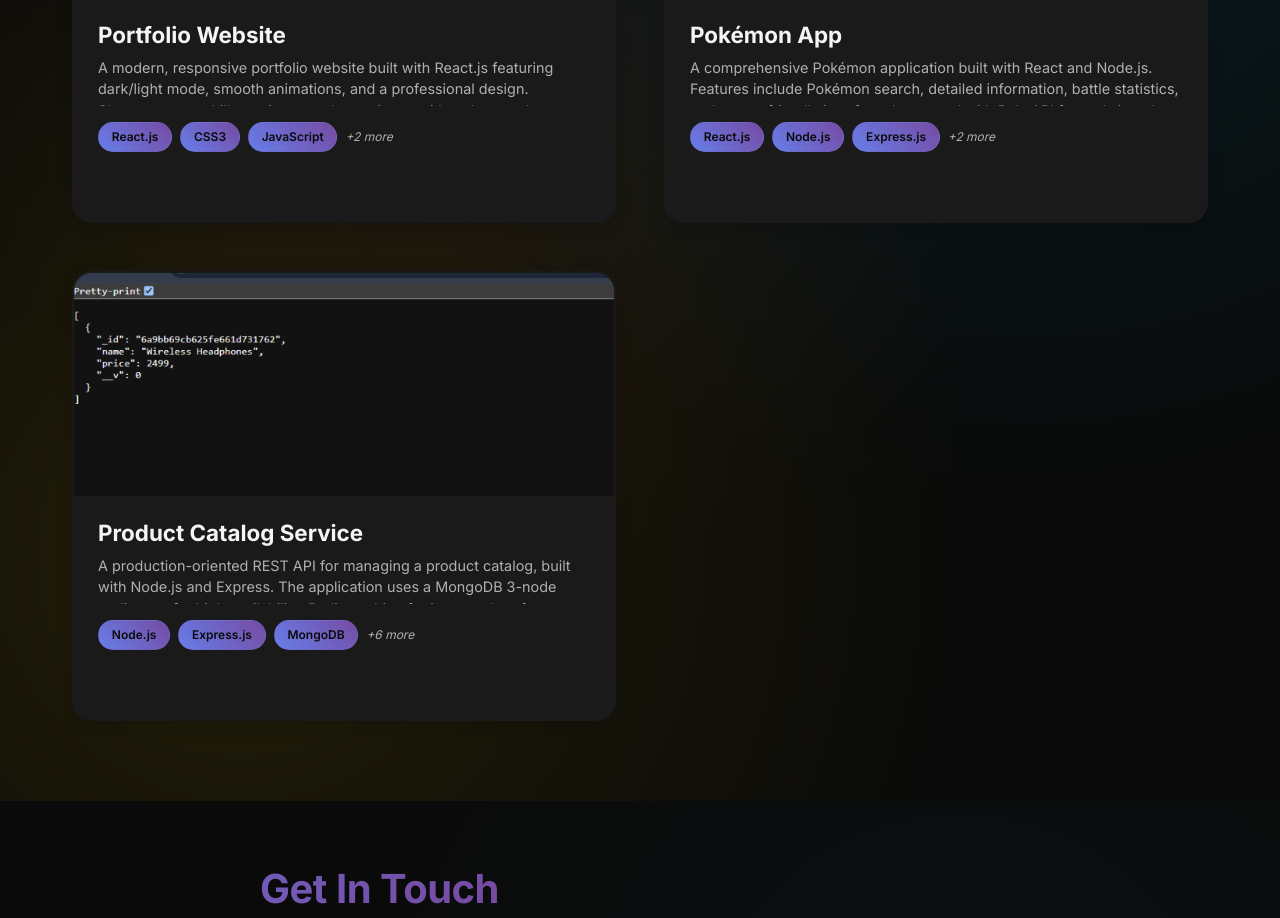
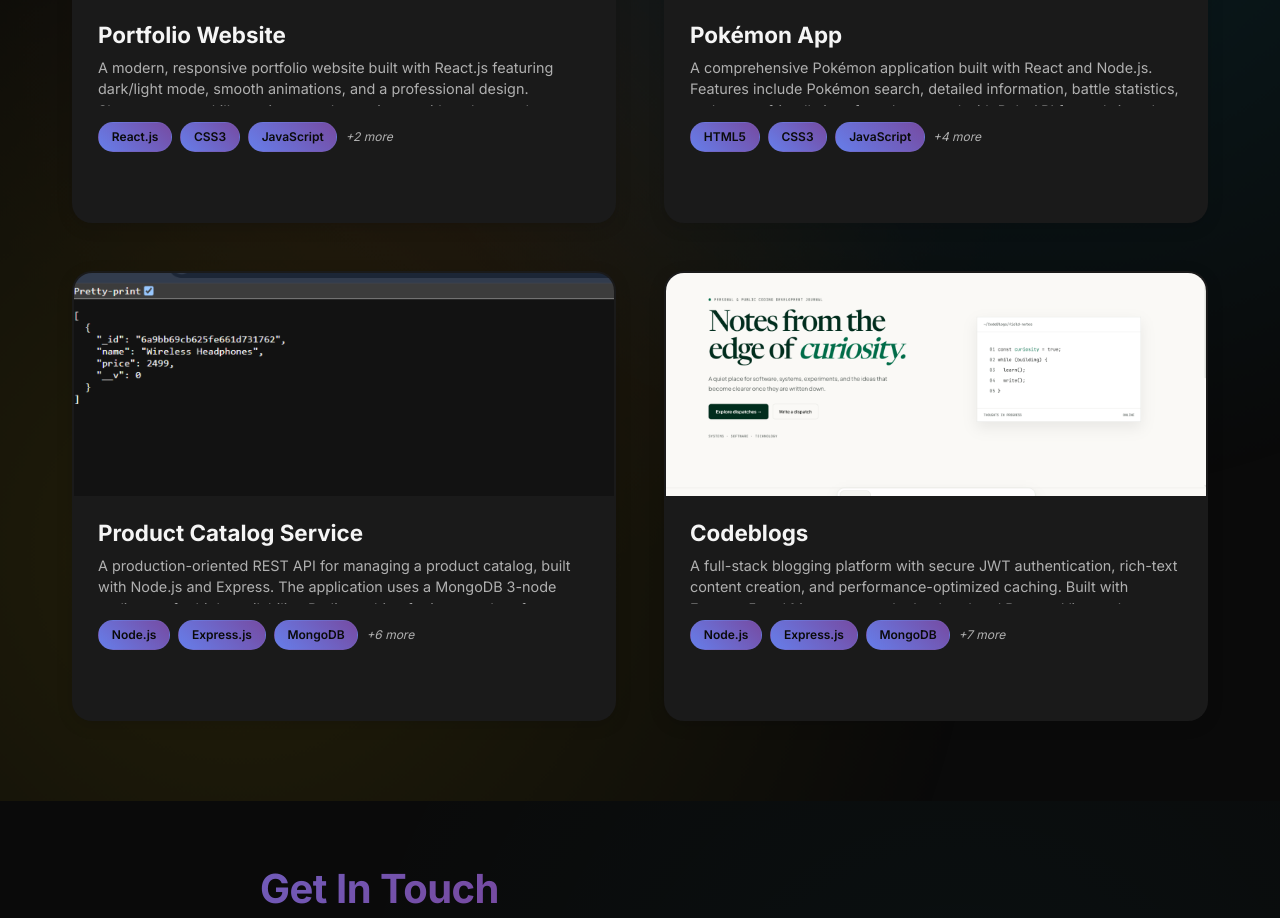
Before and after one commit to princekbarnwal/My_portfolio, a React (Create React App) app in the folder client/: page / in a window 1280 px wide. Shown: the part 4672-5590 px from the top of the page. Built offline with nearby package versions, Linux system fonts and the light colour scheme.

Commit message:
new codeblogs project added

```diff
--- a/client/src/components/Projects.css
+++ b/client/src/components/Projects.css
@@ -229,6 +229,7 @@
   margin-bottom: 1rem;
   display: -webkit-box;
   -webkit-line-clamp: 3;
+  line-clamp: 3;
   -webkit-box-orient: vertical;
   overflow: hidden;
 }
@@ -941,6 +942,7 @@
     line-height: 1.4;
     margin-bottom: 1rem;
     -webkit-line-clamp: 4;
+    line-clamp: 4;
   }
 
   .tech-stack {
@@ -1042,6 +1044,7 @@
     line-height: 1.3;
     margin-bottom: 0.75rem;
     -webkit-line-clamp: 3;
+    line-clamp: 3;
   }
 
   .tech-stack {
--- a/client/src/components/Projects.js
+++ b/client/src/components/Projects.js
@@ -2,6 +2,7 @@ import React, { useState } from 'react';
 import portfolioImg from '../assets/Screenshot 2025-07-11 040831.png';
 import pokemonImg from '../assets/pokemon_site_img.png';
 import productCatalogImg from '../assets/product.png';
+import codeblogsImg from "../assets/codeblogs_home.png";
 import './Projects.css';
 
 /**
@@ -45,7 +46,7 @@ const Projects = ({ darkMode }) => {
       id: 2,
       title: 'Pokémon App',
       description: 'A comprehensive Pokémon application built with React and Node.js. Features include Pokémon search, detailed information, battle statistics, and a user-friendly interface. Integrated with PokeAPI for real-time data.',
-      technologies: ['React.js', 'Node.js', 'Express.js', 'MongoDB', 'REST API'],
+      technologies: ['HTML5', 'CSS3', 'JavaScript', 'React.js', 'Express.js', 'REST API',  'Responsive Design'],
       image: pokemonImg,
       github: 'https://github.com/princekbarnwal/Pokemon_webapp',
       live: 'https://pokemonwebapp-princekbarnwal.vercel.app/',
@@ -82,6 +83,29 @@ const Projects = ({ darkMode }) => {
       difficulty: 'Expert',
       completion: '100%',
       liveLabel: 'Live API'
+    },
+    {
+      id: 4,
+      title: 'Codeblogs',
+      description: 'A full-stack blogging platform with secure JWT authentication, rich-text content creation, and performance-optimized caching. Built with Express 5 and Mongoose on the backend and React + Vite on the frontend, featuring token rotation, content sanitization, and a cache-aside Redis layer.',
+      technologies: ['Node.js', 'Express.js', 'MongoDB', 'Redis', 'React', 'Vite', 'JWT', 'Docker', 'Jest', 'Supertest'],
+      image: codeblogsImg,
+      github: 'https://github.com/princekbarnwal/Codeblogs',
+      live: '',
+      features: [
+        'JWT access + refresh token flow with rotation and logout-based revocation',
+        'Rich-text blog editor (Tiptap) with sanitize-html for safe content rendering',
+        'Zod schema validation, Helmet, and express-rate-limit for API security',
+        'Redis caching using the cache-aside pattern with write-invalidation',
+        'Docker Compose containerization for local Redis and MongoDB',
+        'Automated backend testing with Jest and Supertest',
+        'React + Vite frontend with dark mode and ownership-based access control',
+        'Anonymous and authenticated blog posting support'
+      ],
+      category: 'Full-Stack',
+      difficulty: 'Expert',
+      completion: '90%',
+      liveLabel: 'Not Deployed'
     }
   ];
 
```
Also changed, not shown: client/src/assets/codeblogs_home.png (added).
